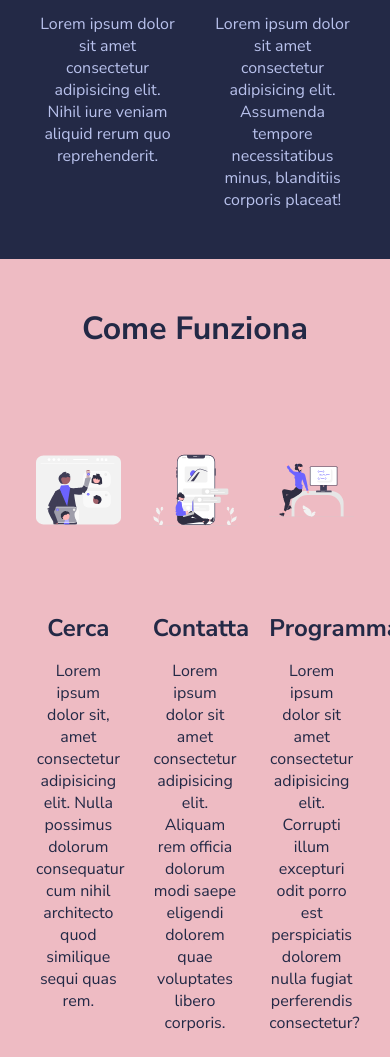
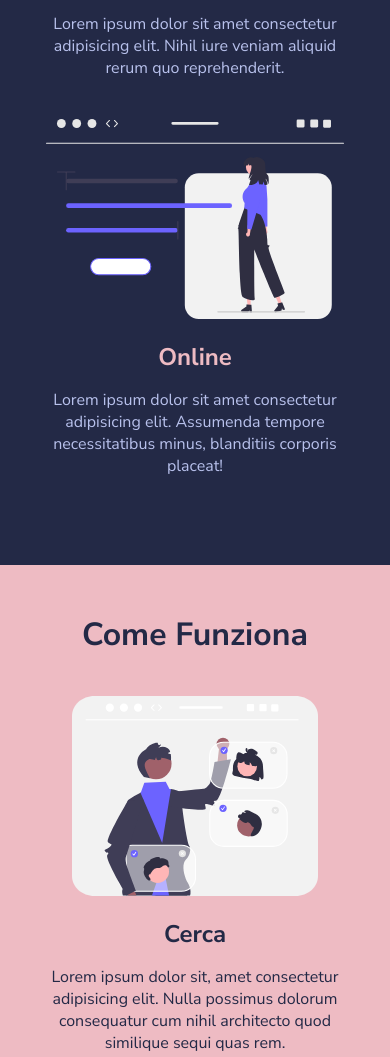
Before and after one commit to GiordanoMercatali/html-css-resp-wannabe, a plain HTML site: page index.html in a window 390 px wide. Shown: the part 490-1547 px from the top of the page. Drawn offline with Linux system fonts and the light colour scheme.

Commit message:
add: 480px viewport

```diff
--- a/css/media-query.css
+++ b/css/media-query.css
@@ -17,3 +17,25 @@
         width: 100%;
     }
 }
+
+@media screen and (max-width: 480px) {
+
+    .row{
+        display: inline-block;
+    }
+
+    .lessons .col, .why-us .col-left, .why-us .col-right, .steps .col {
+        width: 100%;
+        margin-bottom: 2.5rem;
+    }
+
+    .steps{
+        margin-bottom: 0rem;
+    }
+
+    .why-us {
+        margin-bottom: 0rem;
+        padding: 3rem 0;
+        background-color: #222222;
+    }
+}
```
